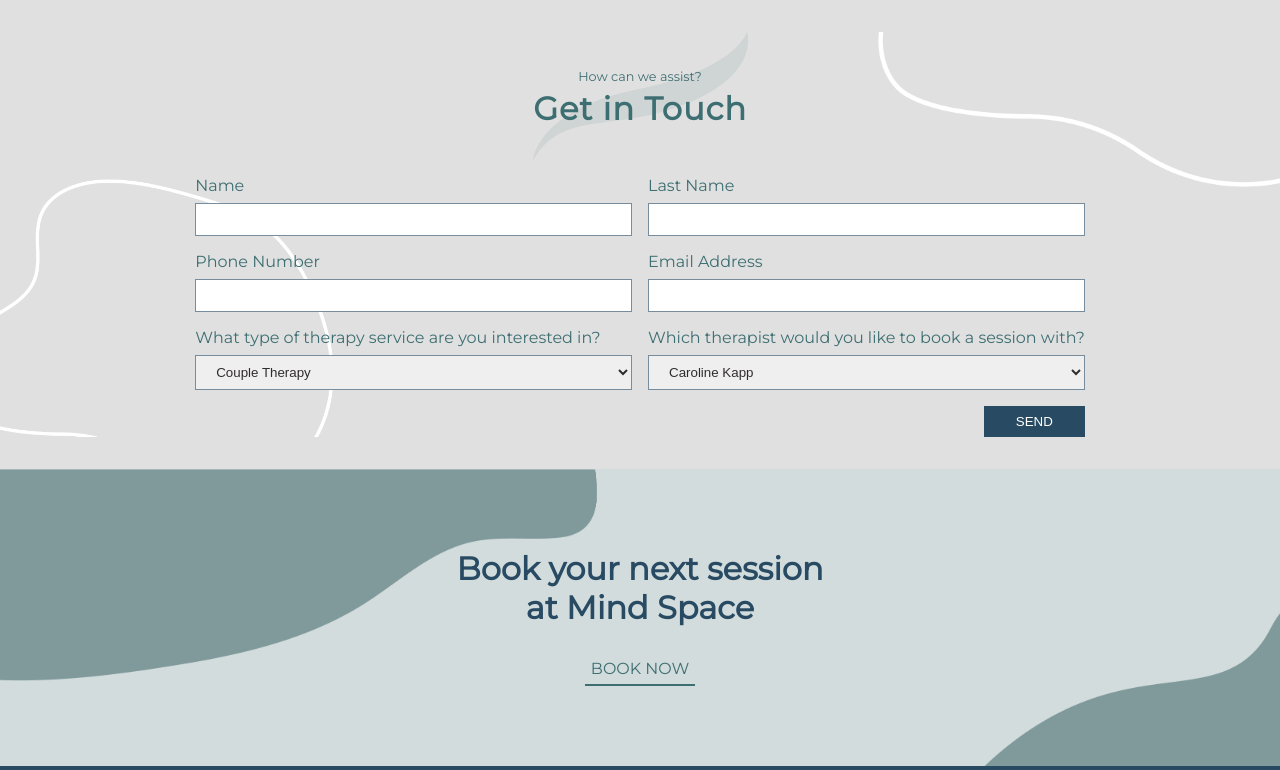
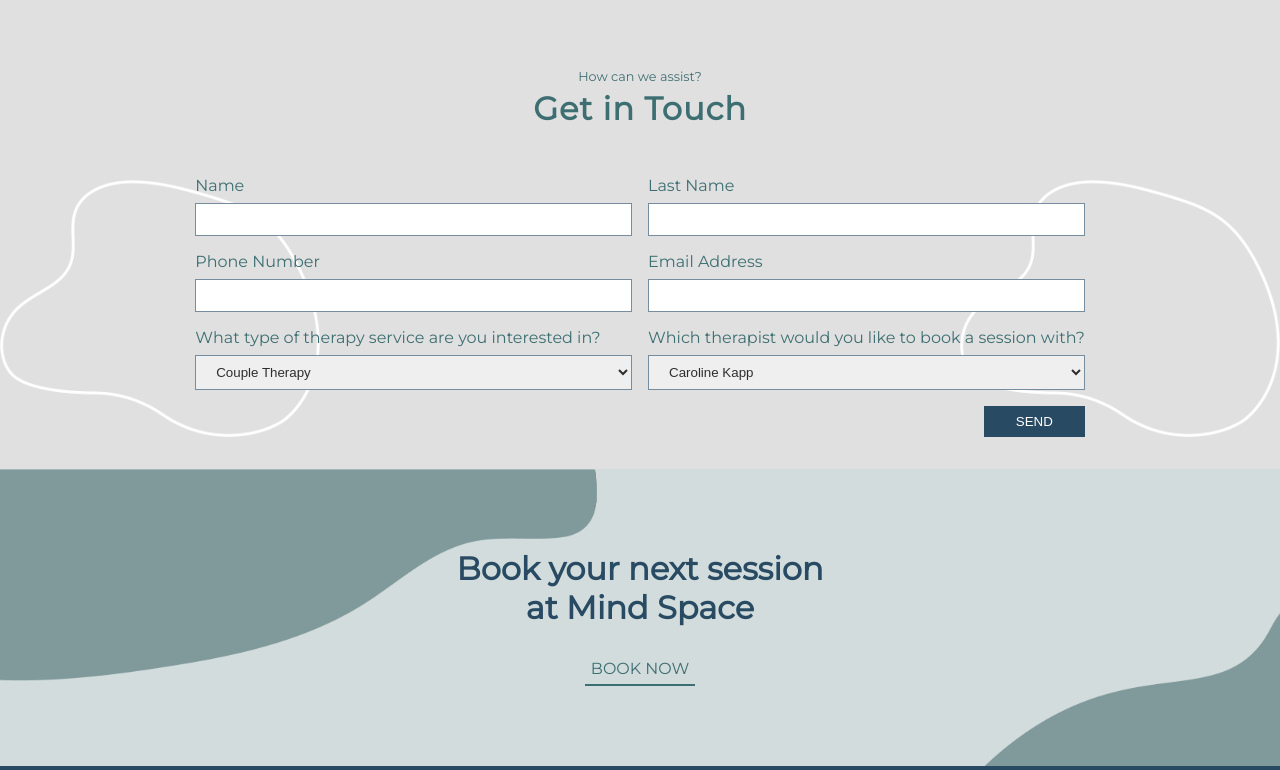
Before and after one commit to lunghile-suc/The-Mindspace-Website, a PHP site: page /contact.html in a window 1280 px wide. Shown: the part 800-1570 px from the top of the page. Run offline with PHP 8.4, Linux system fonts and the light colour scheme.

Commit message:
removed the leaf background on headers

```diff
--- a/contact.html
+++ b/contact.html
@@ -5,6 +5,7 @@
     <meta charset="UTF-8">
     <meta http-equiv="X-UA-Compatible" content="IE=edge">
     <meta name="viewport" content="width=device-width, initial-scale=1.0">
+    <link rel="shortcut icon" href="./images/icon.png" type="image/x-icon">
     <link rel="stylesheet" href="./css/main.css">
     <title>Contact Us</title>
 </head>
@@ -14,7 +15,7 @@
         <nav class="nav">
             <div class="logo">
                 <a href="index.html">
-                    <img src="./images/logo-3.png" class="logo-img" alt="Mvanand tech group Logo" />
+                    <img src="./images/logo-3 (2).png" class="logo-img" alt="Mvanand tech group Logo" />
                 </a>
             </div>
             <div class="menu-toggle" id="mobile-menu">
--- a/css/_about.scss
+++ b/css/_about.scss
@@ -40,7 +40,7 @@
   }
 
   .img_av3 {
-    bottom: -50px;
+    bottom: 0px;
     left: -50px;
 
     // @include mediaQuery(480px){
--- a/css/_contact.scss
+++ b/css/_contact.scss
@@ -18,48 +18,57 @@
         }
 
         @include mediaQuery(768px) {
-          width: 40%;
+          width: 25%;
         }
 
         @include mediaQuery(992px) {
-          width: 30%;
+          width: 25%;
         }
       }
 
       .img_av2 {
         bottom: 400px;
-        right: -110px;
+        right: 0;
 
         @include mediaQuery(480px) {
           right: -90px;
         }
 
         @include mediaQuery(768px) {
-          width: 50%;
-          right: -110px;
-          bottom: 250px;
+          width: 40%;
+          right: 0px;
+          bottom: 100px;
         }
 
         @include mediaQuery(992px) {
-          width: 40%;
+          width: 25%;
         }
+
+        @include mediaQuery(1200px){
+          width: 25%;
+          bottom: 0px;
+      }
       }
 
       .img_av3 {
-        bottom: -50px;
-        left: -50px;
+        bottom: 0px;
+        left: 0px;
 
-        // @include mediaQuery(480px){
-        //     right: -180px;
-        // }
+        @include mediaQuery(480px){
+            right: -180px;
+        }
 
-        // @include mediaQuery(768px){
-        //     right: -150px;
-        // }
+        @include mediaQuery(768px){
+            width: 30%;
+        }
 
-        // @include mediaQuery(992px){
-        //     width: 30%;
-        // }
+        @include mediaQuery(992px){
+            width: 30%;
+        }
+
+        @include mediaQuery(1200px){
+            width: 25%;
+        }
       }
 
 
--- a/css/main.css
+++ b/css/main.css
@@ -217,7 +217,7 @@ ul.active {
   }
 }
 .about-section .img_av3 {
-  bottom: -50px;
+  bottom: 0px;
   left: -50px;
 }
 .about-section .puase-relax {
@@ -659,17 +659,17 @@ ul.active {
 }
 @media screen and (min-width: 768px) {
   .form_section .a_img {
-    width: 40%;
+    width: 25%;
   }
 }
 @media screen and (min-width: 992px) {
   .form_section .a_img {
-    width: 30%;
+    width: 25%;
   }
 }
 .form_section .img_av2 {
   bottom: 400px;
-  right: -110px;
+  right: 0;
 }
 @media screen and (min-width: 480px) {
   .form_section .img_av2 {
@@ -678,19 +678,45 @@ ul.active {
 }
 @media screen and (min-width: 768px) {
   .form_section .img_av2 {
-    width: 50%;
-    right: -110px;
-    bottom: 250px;
+    width: 40%;
+    right: 0px;
+    bottom: 100px;
   }
 }
 @media screen and (min-width: 992px) {
   .form_section .img_av2 {
-    width: 40%;
+    width: 25%;
+  }
+}
+@media screen and (min-width: 1200px) {
+  .form_section .img_av2 {
+    width: 25%;
+    bottom: 0px;
   }
 }
 .form_section .img_av3 {
-  bottom: -50px;
-  left: -50px;
+  bottom: 0px;
+  left: 0px;
+}
+@media screen and (min-width: 480px) {
+  .form_section .img_av3 {
+    right: -180px;
+  }
+}
+@media screen and (min-width: 768px) {
+  .form_section .img_av3 {
+    width: 30%;
+  }
+}
+@media screen and (min-width: 992px) {
+  .form_section .img_av3 {
+    width: 30%;
+  }
+}
+@media screen and (min-width: 1200px) {
+  .form_section .img_av3 {
+    width: 25%;
+  }
 }
 .form_section .form_controls {
   display: flex;
@@ -829,7 +855,7 @@ section {
 .section-header {
   position: relative;
   width: 100%;
-  background: url(/images/img-1.png);
+  background: none;
   background-size: contain;
   background-repeat: no-repeat;
   background-position: center center;
--- a/css/main.scss
+++ b/css/main.scss
@@ -62,7 +62,7 @@ section{
 .section-header{
     position: relative;
     width: 100%;
-    background: url(/images/img-1.png);
+    background: none;
     background-size: contain;
     background-repeat: no-repeat;
     background-position: center center;
--- a/index.html
+++ b/index.html
@@ -5,6 +5,7 @@
     <meta charset="UTF-8">
     <meta http-equiv="X-UA-Compatible" content="IE=edge">
     <meta name="viewport" content="width=device-width, initial-scale=1.0">
+    <link rel="shortcut icon" href="./images/icon.png" type="image/x-icon">
     <link rel="stylesheet" href="./slick/slick.css">
     <link rel="stylesheet" href="./slick/slick-theme.css">
     <link rel="stylesheet" href="./css/main.css">
```
Also changed, not shown: scripts/script.js (+21 -15 lines), images/icon.png (added), 1 other file.
